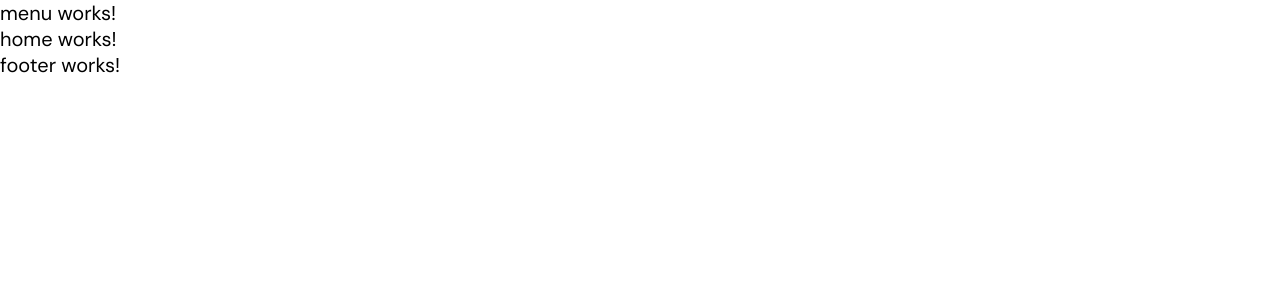
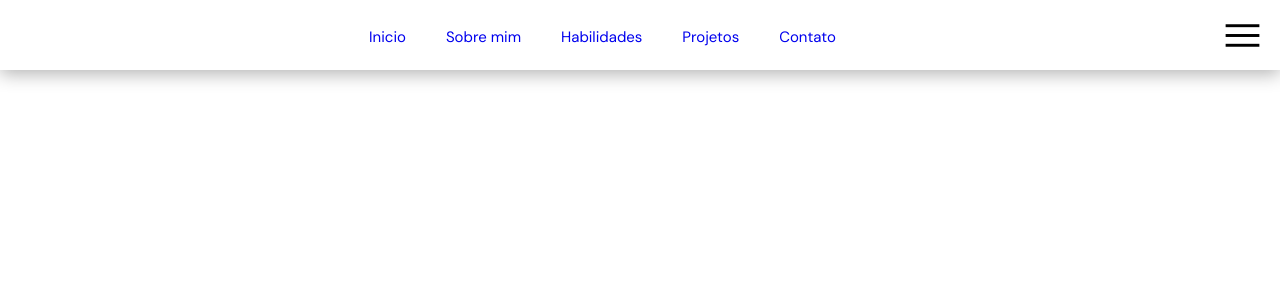
Before and after one commit to JCDias00/potifolioJulio, an Angular app: page / in a window 1280 px wide. Shown: the top 300 px of the page. Built offline with nearby package versions, Linux system fonts and the light colour scheme.

Commit message:
menu do topo

```diff
--- a/src/app/menu/menu.component.css
+++ b/src/app/menu/menu.component.css
@@ -0,0 +1,75 @@
+nav{
+    box-shadow: 0 4px 17px #0000004d;
+    background: #fff;
+    position: fixed;
+    width: 100%;
+    display: flex;
+    align-items: center;
+    justify-content: right;
+    height: 70px;
+}
+
+nav ul{
+
+    display: flex;
+    flex-direction: column;
+    align-items: center;
+    justify-content: center;
+    list-style: none;
+    position: absolute;
+    top: 70px;
+    background: #fff;
+    width: 100%;
+}
+
+nav ul.open{
+
+    display: flex;
+
+}
+
+nav ul.closed{
+
+    display: none;
+
+}
+
+nav ul li{
+    padding: 20px;
+}
+
+nav ul li a{
+
+    font-size: var(--font-size-5);
+    text-decoration: none;
+}
+
+nav ul li a:hover {
+
+    color: var(--color-blue-2);
+
+
+}
+
+nav i {
+    font-size: 45px;
+    margin: 0 15px;
+    cursor: pointer;
+}
+
+@media(min-width: 768px){
+
+    nav{
+        justify-content: center;
+    }
+
+    nav ul.open,
+    nav ul.closed {
+        display: flex;
+        flex-direction: row;
+        position: relative;
+        top: 0;
+    }
+
+
+}
--- a/src/app/menu/menu.component.html
+++ b/src/app/menu/menu.component.html
@@ -1 +1,13 @@
-<p>menu works!</p>
+<nav>
+    <ul [class]="menuStatus">
+        <li *ngFor="let item of menuItens">
+            <a [href]="item.url">{{item.name}}</a>
+        </li>
+
+    </ul>
+
+    <i class="material-symbols-outlined" (click)="menuClick()">
+        Menu
+    </i>
+
+</nav>
--- a/src/app/menu/menu.component.ts
+++ b/src/app/menu/menu.component.ts
@@ -1,16 +1,36 @@
 import { Component } from '@angular/core';
 import { Menu } from '../models/menu';
 import { MenuService } from '../services/menu.service';
+import { CommonModule } from '@angular/common';
 
 @Component({
   selector: 'app-menu',
   standalone: true,
-  imports: [],
+  imports: [CommonModule],
   templateUrl: './menu.component.html',
   styleUrl: './menu.component.css'
 })
 export class MenuComponent {
 
-  constructor(private menuServie: MenuService){}
+  constructor(private menuService: MenuService) { }
+
+
+  menuStatus: string = 'closed';
+
+
+
+  menuItens?: Array<Menu>;
+
+  ngOnInit() {
+    const menu = this.menuService.getItens();
+
+    this.menuItens = menu;
+  }
+
+  menuClick() {
+
+    this.menuStatus = (this.menuStatus === 'open' ? 'closed' : 'open');
+
+  }
 
 }
--- a/src/index.html
+++ b/src/index.html
@@ -13,6 +13,10 @@
   <link
     href="https://fonts.googleapis.com/css2?family=DM+Sans:ital,opsz,wght@0,9..40,100..1000;1,9..40,100..1000&display=swap"
     rel="stylesheet">
+
+  <link rel="stylesheet"
+    href="https://fonts.googleapis.com/css2?family=Material+Symbols+Outlined:opsz,wght,FILL,GRAD@20..48,100..700,0..1,-50..200" />
+
 </head>
 
 <body>
```
Also changed, not shown: src/styles.css (line endings or trailing spaces).
